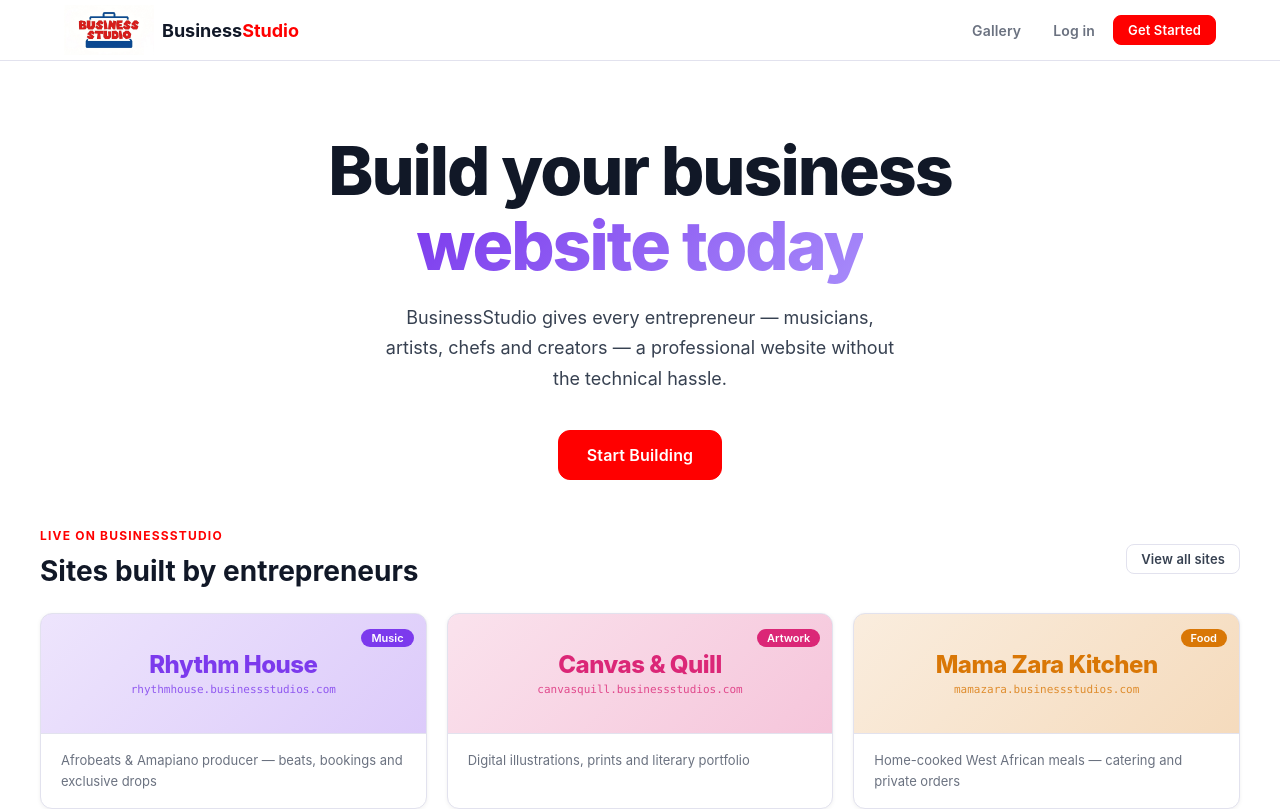
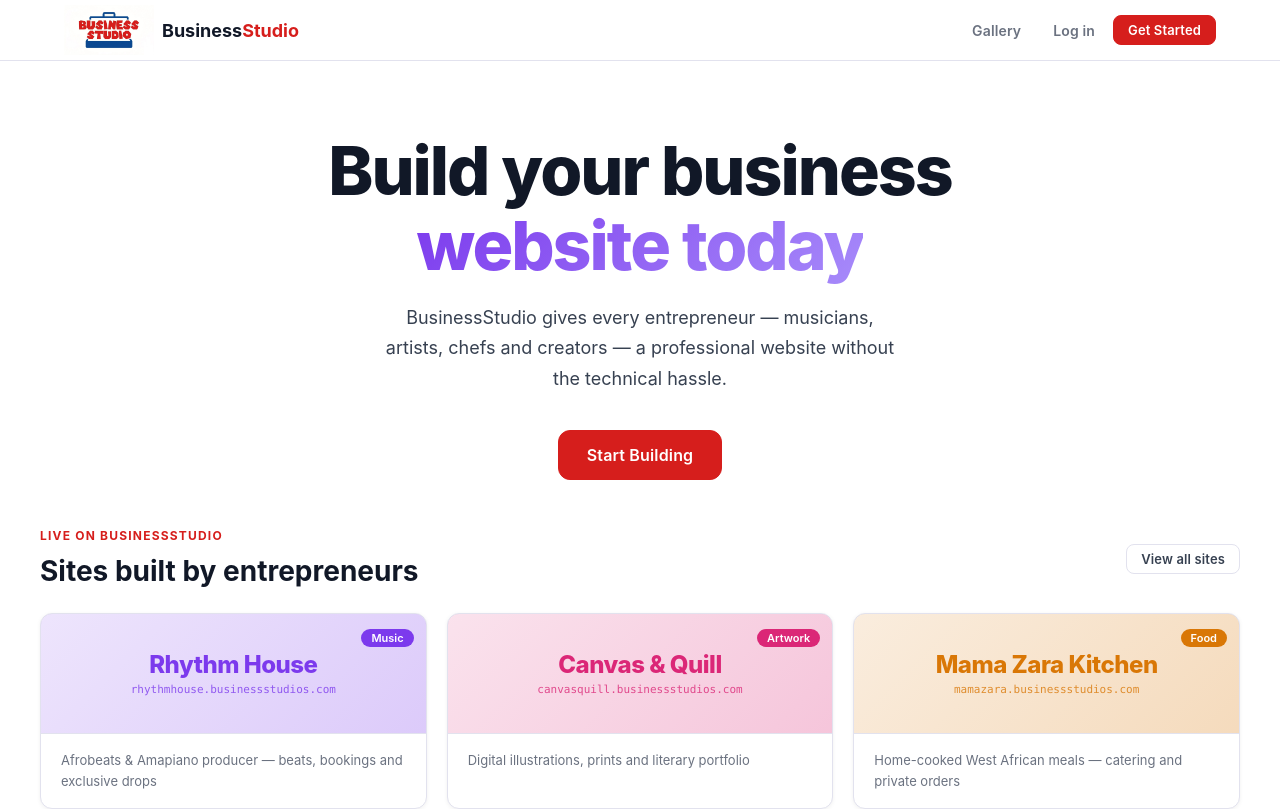
Before and after one commit to veric47/Business-Studio, a React (Vite) app in the folder business-studio/: page / in a window 1280 px wide. Shown: the top 809 px of the page. Built offline with nearby package versions, Linux system fonts and the light colour scheme; no server answers.

Commit message:
color update

```diff
--- a/business-studio/src/index.css
+++ b/business-studio/src/index.css
@@ -6,8 +6,8 @@
   --text: #6b7280;
   --text-h: #111827;
   --text-m: #374151;
-  --accent: #ff0000;
-  --accent2: #0054fc;
+  --accent:  #D61E1C;
+  --accent2: #0C4891;
   --accent-glow: rgba(124, 58, 237, 0.2);
   --accent-bg: rgba(124, 58, 237, 0.08);
   --accent-border: rgba(124, 58, 237, 0.3);
```
